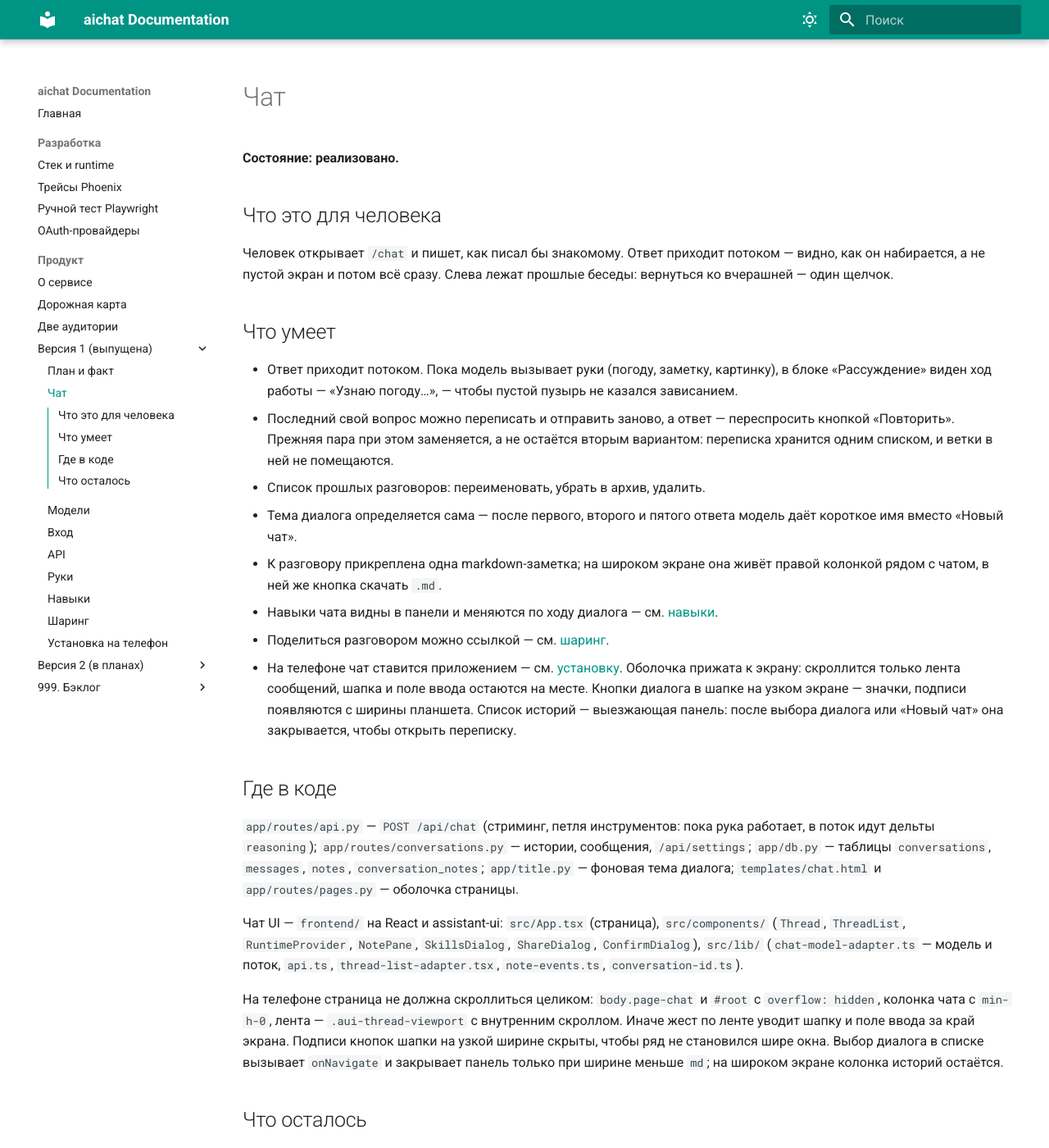
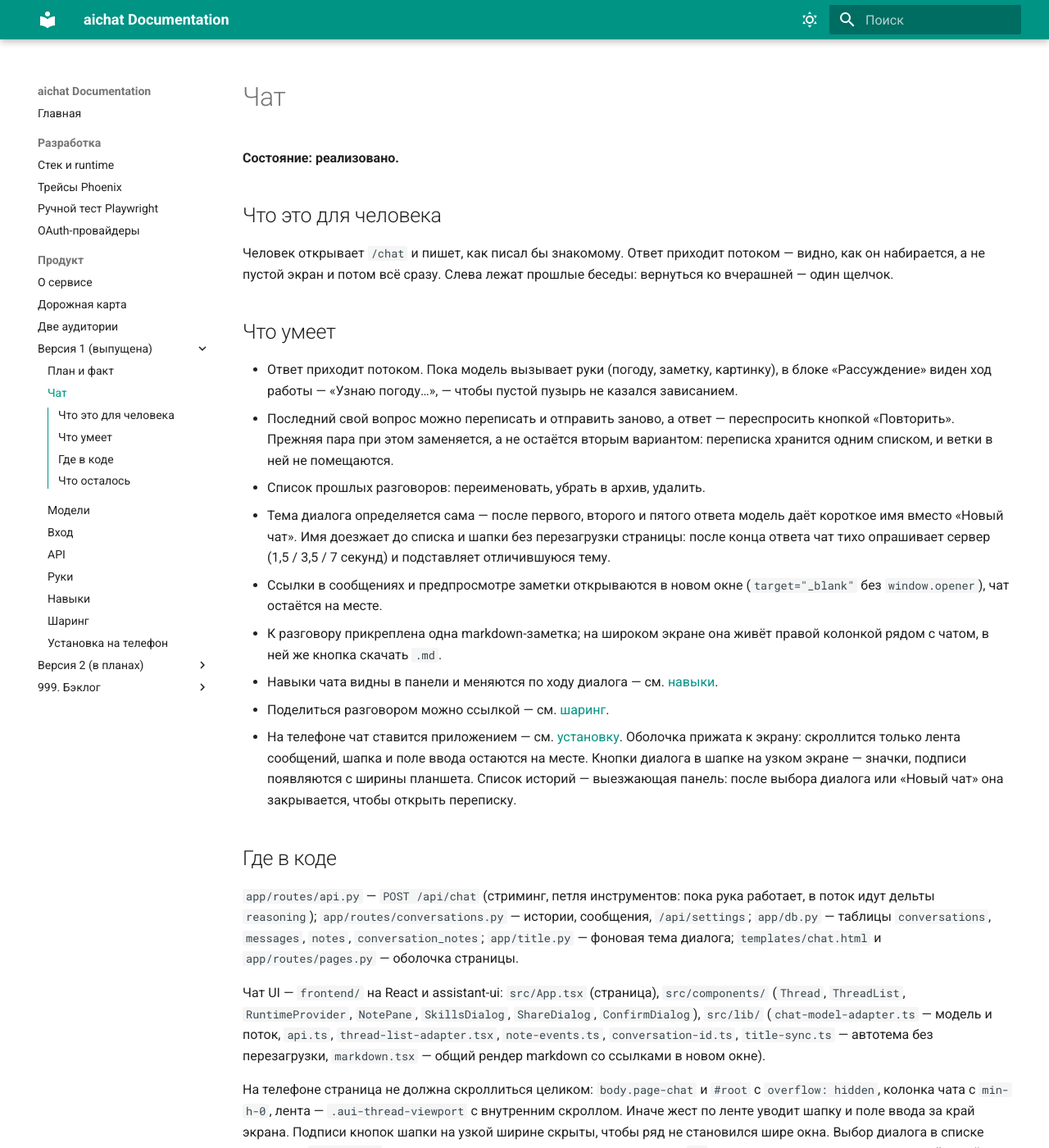
Before and after one commit to ladyka/aichat, an MkDocs documentation site: the page built from docs/product/v1/chat.md, in a window 1280 px wide and 1400 px high. Shown: the whole window at 82% size. Built offline with MkDocs 1.6.1 and Material for MkDocs 9.7.7, drawn with Linux system fonts in a browser that asks for light colours.

Commit message:
Документация по новым функциям; site-руки в трейсах и прогрессе
- Деплой сайта mzg.by в README (возможности, MZG_SITES_FOLDER),
  docs/product/v1 (tools.md — строка рук + app/mzg.py и user_sites;
  index.md), AGENTS.md.
- Автотема без перезагрузки и ссылки в новом окне: chat.md,
  title-sync.ts и markdown.tsx в «где в коде».
- favicon.ico: README, pwa.md, runtime.md, AGENTS.md.
- app/tools.py: site-инструменты в _ALL_TOOL_DEFINITIONS
  (aichat.tool.known=true в трейсах) и _TOOL_PROGRESS («Создаю
  сайт…», «Публикую сайт…»).

Проверено: pytest 381 passed, flake8/black/isort, make docs-build.

```diff
--- a/docs/product/v1/chat.md
+++ b/docs/product/v1/chat.md
@@ -11,7 +11,8 @@
 - Ответ приходит потоком. Пока модель вызывает руки (погоду, заметку, картинку), в блоке «Рассуждение» виден ход работы — «Узнаю погоду…», — чтобы пустой пузырь не казался зависанием.
 - Последний свой вопрос можно переписать и отправить заново, а ответ — переспросить кнопкой «Повторить». Прежняя пара при этом заменяется, а не остаётся вторым вариантом: переписка хранится одним списком, и ветки в ней не помещаются.
 - Список прошлых разговоров: переименовать, убрать в архив, удалить.
-- Тема диалога определяется сама — после первого, второго и пятого ответа модель даёт короткое имя вместо «Новый чат».
+- Тема диалога определяется сама — после первого, второго и пятого ответа модель даёт короткое имя вместо «Новый чат». Имя доезжает до списка и шапки без перезагрузки страницы: после конца ответа чат тихо опрашивает сервер (1,5 / 3,5 / 7 секунд) и подставляет отличившуюся тему.
+- Ссылки в сообщениях и предпросмотре заметки открываются в новом окне (`target="_blank"` без `window.opener`), чат остаётся на месте.
 - К разговору прикреплена одна markdown-заметка; на широком экране она живёт правой колонкой рядом с чатом, в ней же кнопка скачать `.md`.
 - Навыки чата видны в панели и меняются по ходу диалога — см. [навыки](skills.md).
 - Поделиться разговором можно ссылкой — см. [шаринг](sharing.md).
@@ -21,7 +22,7 @@
 
 `app/routes/api.py` — `POST /api/chat` (стриминг, петля инструментов: пока рука работает, в поток идут дельты `reasoning`); `app/routes/conversations.py` — истории, сообщения, `/api/settings`; `app/db.py` — таблицы `conversations`, `messages`, `notes`, `conversation_notes`; `app/title.py` — фоновая тема диалога; `templates/chat.html` и `app/routes/pages.py` — оболочка страницы.
 
-Чат UI — `frontend/` на React и assistant-ui: `src/App.tsx` (страница), `src/components/` (`Thread`, `ThreadList`, `RuntimeProvider`, `NotePane`, `SkillsDialog`, `ShareDialog`, `ConfirmDialog`), `src/lib/` (`chat-model-adapter.ts` — модель и поток, `api.ts`, `thread-list-adapter.tsx`, `note-events.ts`, `conversation-id.ts`).
+Чат UI — `frontend/` на React и assistant-ui: `src/App.tsx` (страница), `src/components/` (`Thread`, `ThreadList`, `RuntimeProvider`, `NotePane`, `SkillsDialog`, `ShareDialog`, `ConfirmDialog`), `src/lib/` (`chat-model-adapter.ts` — модель и поток, `api.ts`, `thread-list-adapter.tsx`, `note-events.ts`, `conversation-id.ts`, `title-sync.ts` — автотема без перезагрузки, `markdown.tsx` — общий рендер markdown со ссылками в новом окне).
 
 На телефоне страница не должна скроллиться целиком: `body.page-chat` и `#root` с `overflow: hidden`, колонка чата с `min-h-0`, лента — `.aui-thread-viewport` с внутренним скроллом. Иначе жест по ленте уводит шапку и поле ввода за край экрана. Подписи кнопок шапки на узкой ширине скрыты, чтобы ряд не становился шире окна. Выбор диалога в списке вызывает `onNavigate` и закрывает панель только при ширине меньше `md`; на широком экране колонка историй остаётся.
 
```
Also changed, not shown: AGENTS.md (+3 -3 lines), README.md (+4 -3 lines), docs/dev/runtime.md (+1 -1 lines), docs/product/v1/index.md (+1 -1 lines), docs/product/v1/pwa.md (+2 -2 lines), docs/product/v1/tools.md (+2 -1 lines), 1 other file.
